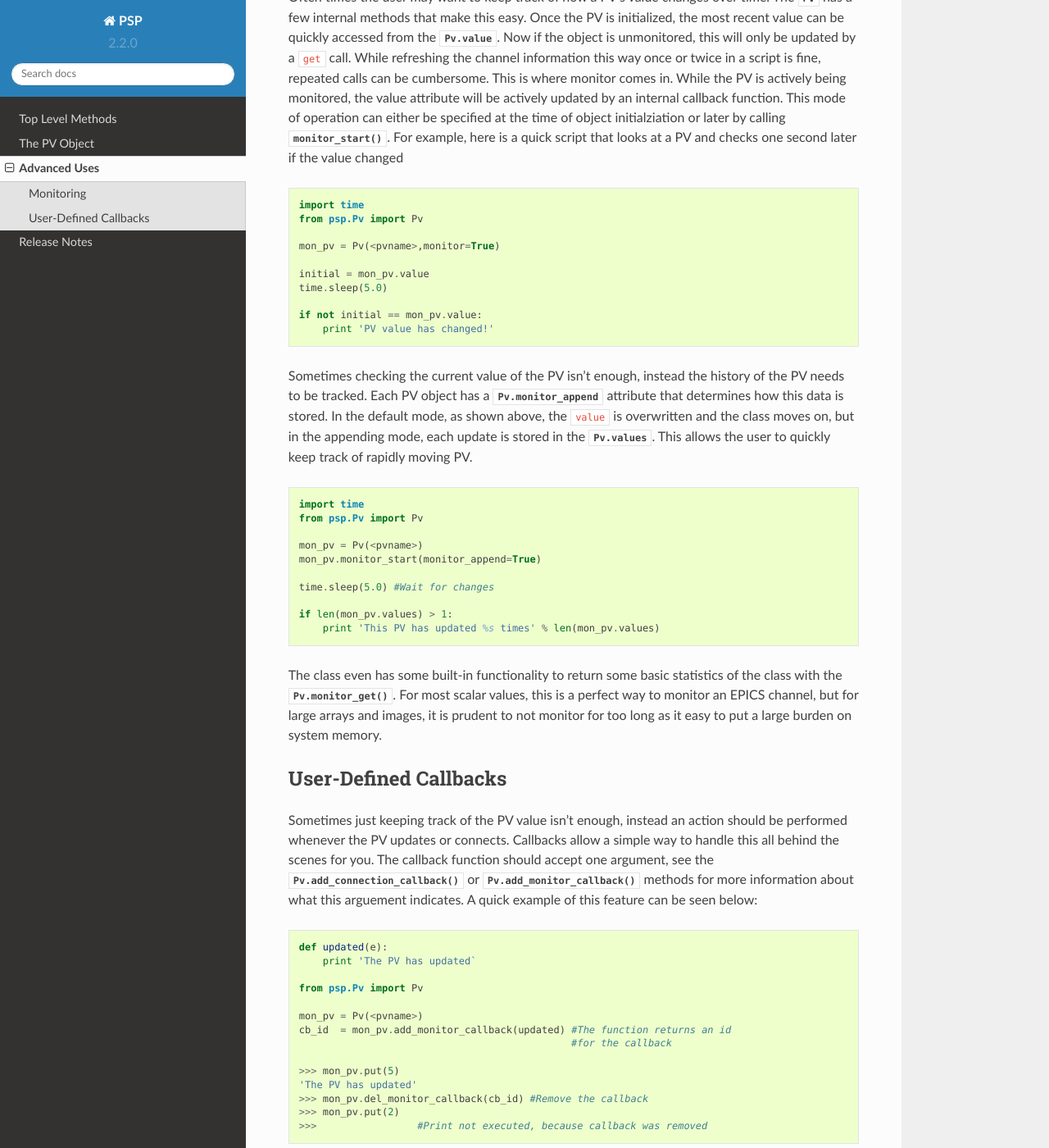
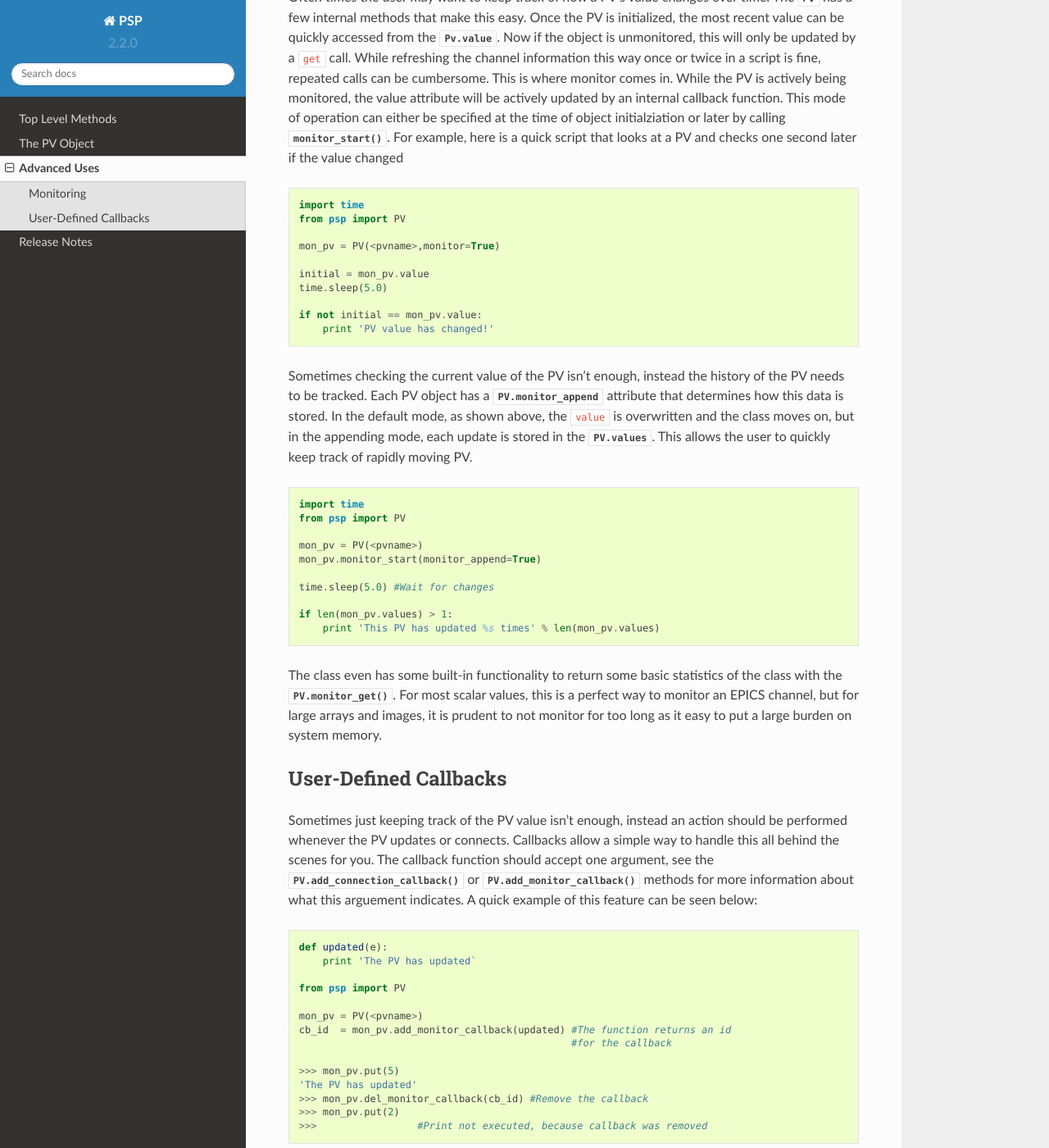
Before and after one commit to Tubbz-alt/psp, a Sphinx documentation site: the page built from doc/source/advanced.rst, in a window 1280 px wide and 1400 px high, scrolled down 304 px. Shown: the whole window at 82% size. Built offline with Sphinx 7.4.7 and the Read the Docs theme 2.0.0, drawn with Linux system fonts in a browser that asks for light colours.

```diff
--- a/doc/source/advanced.rst
+++ b/doc/source/advanced.rst
@@ -21,9 +21,9 @@ looks at a PV and checks one second later if the value changed
 .. code-block:: python
 
     import time
-    from psp.Pv import Pv
+    from psp import PV
 
-    mon_pv = Pv(<pvname>,monitor=True)
+    mon_pv = PV(<pvname>,monitor=True)
 
     initial = mon_pv.value
     time.sleep(5.0)
@@ -33,17 +33,17 @@ looks at a PV and checks one second later if the value changed
 
 Sometimes checking the current value of the PV isn't enough, instead the
 history of the PV needs to be tracked. Each PV object has a
-:attr:`.Pv.monitor_append` attribute that determines how this data is stored.
+:attr:`.PV.monitor_append` attribute that determines how this data is stored.
 In the default mode, as shown above, the ``value`` is overwritten and the class
 moves on, but in the appending mode, each update is stored in the
-:attr:`.Pv.values`. This allows the user to quickly keep track of rapidly moving PV.
+:attr:`.PV.values`. This allows the user to quickly keep track of rapidly moving PV.
 
 .. code-block:: python
 
     import time
-    from psp.Pv import Pv
+    from psp import PV
 
-    mon_pv = Pv(<pvname>)
+    mon_pv = PV(<pvname>)
     mon_pv.monitor_start(monitor_append=True)
 
     time.sleep(5.0) #Wait for changes
@@ -52,7 +52,7 @@ moves on, but in the appending mode, each update is stored in the
         print 'This PV has updated %s times' % len(mon_pv.values)
 
 The class even has some built-in functionality to return some basic statistics
-of the class with the :meth:`.Pv.monitor_get`. For most scalar values, this is
+of the class with the :meth:`.PV.monitor_get`. For most scalar values, this is
 a perfect way to monitor an EPICS channel, but for large arrays and images, it
 is prudent to not monitor for too long as it easy to put a large burden on
 system memory.
@@ -62,8 +62,8 @@ User-Defined Callbacks
 Sometimes just keeping track of the PV value isn't enough, instead an action
 should be performed whenever the PV updates or connects. Callbacks allow a
 simple way to handle this all behind the scenes for you. The callback function
-should accept one argument, see the :meth:`.Pv.add_connection_callback` or
-:meth:`.Pv.add_monitor_callback` methods for more information about what this
+should accept one argument, see the :meth:`.PV.add_connection_callback` or
+:meth:`.PV.add_monitor_callback` methods for more information about what this
 arguement indicates. A quick example of this feature can be seen below:
 
 .. code-block:: python
@@ -71,9 +71,9 @@ arguement indicates. A quick example of this feature can be seen below:
     def updated(e):
         print 'The PV has updated`
 
-    from psp.Pv import Pv
+    from psp import PV
 
-    mon_pv = Pv(<pvname>)
+    mon_pv = PV(<pvname>)
     cb_id  = mon_pv.add_monitor_callback(updated) #The function returns an id
                                                   #for the callback
 
--- a/doc/source/toplevel.rst
+++ b/doc/source/toplevel.rst
@@ -2,7 +2,7 @@ Top Level Methods
 *****************
 The **PSP** package contains a number of methods for abstracting the chore of
 object creation away from the user. While all of these functions are available
-as class methods of the :class:`.Pv.Pv` object, quickly accessing one or two
+as class methods of the :class:`.psp.PV` object, quickly accessing one or two
 methods can be desirable in simpler programs.
 
 The PV Cache
```
Also changed, not shown: doc/source/pv.rst (+11 -11 lines), 1 other file.
